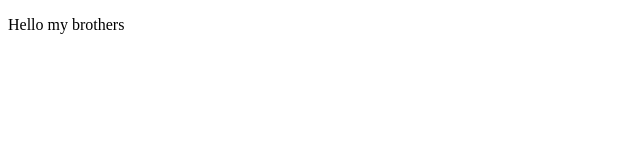
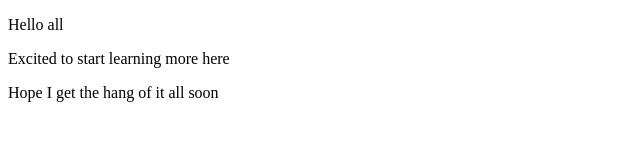
Before and after one commit to UziD3ath/testfr, a plain HTML site: page index.html in a window 1280 px wide. Shown: the whole page, without its empty margins (0-640 px from the left). Drawn offline with Linux system fonts and the light colour scheme.

Commit message:
Writing up some more info

```diff
--- a/index.html
+++ b/index.html
@@ -2,7 +2,9 @@
 <html lang="en" id="calender">
 <head>
 <body>
-<p>Hello my brothers</p>
+<p>Hello all</p>
+<p>Excited to start learning more here</p>
+<p>Hope I get the hang of it all soon</p>
 </head>
 </body>
 </html>
```
